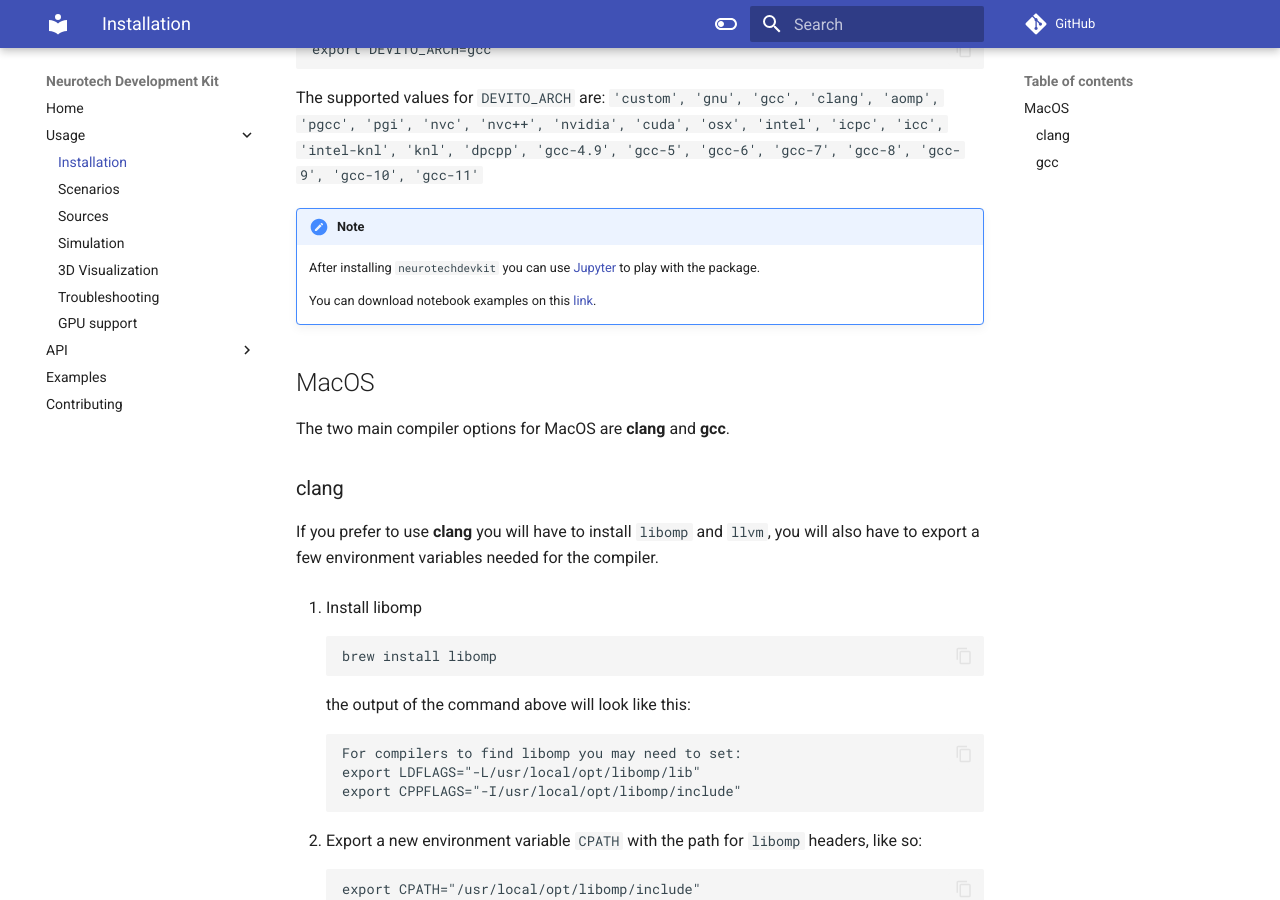
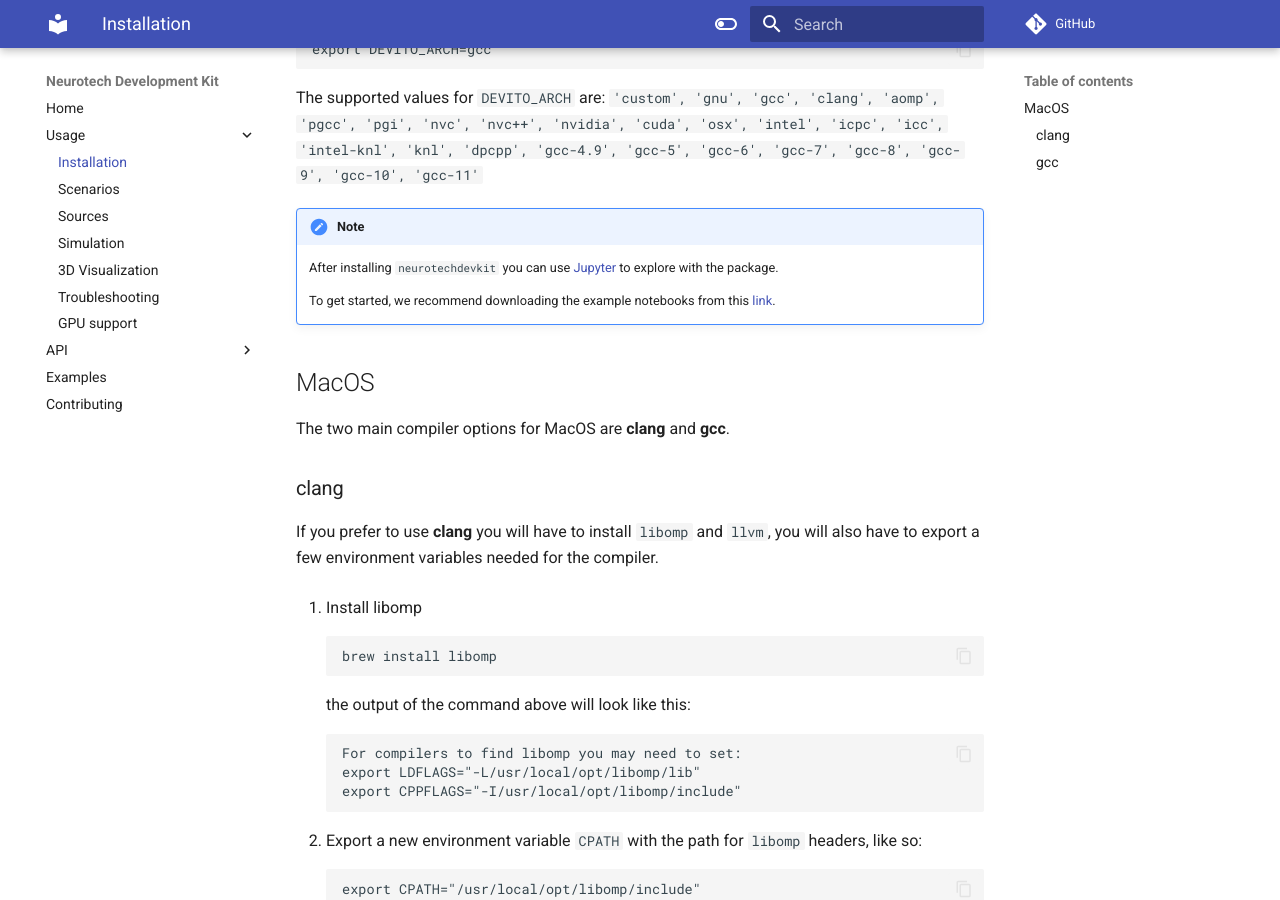
Before and after one commit to agencyenterprise/neurotechdevkit, an MkDocs documentation site: the page built from docs/usage/installation.md, in a window 1280 px wide and 900 px high, scrolled down 707 px. Built offline with MkDocs 1.6.1 and Material for MkDocs 9.7.7, drawn with Linux system fonts in a browser that asks for light colours; comment, search, counter and statistics services are not loaded.

Commit message:
update text

```diff
--- a/docs/usage/installation.md
+++ b/docs/usage/installation.md
@@ -32,9 +32,9 @@ The supported values for `DEVITO_ARCH` are: `'custom', 'gnu', 'gcc', 'clang', 'a
 
 
 !!! note
-    After installing `neurotechdevkit` you can use [Jupyter](https://jupyterlab.readthedocs.io/en/stable/) to play with the package.
+    After installing `neurotechdevkit` you can use [Jupyter](https://jupyterlab.readthedocs.io/en/stable/) to explore with the package.
 
-    You can download notebook examples on this [link](https://agencyenterprise.github.io/neurotechdevkit/generated/gallery/gallery_jupyter.zip).
+    To get started, we recommend downloading the example notebooks from this [link](https://agencyenterprise.github.io/neurotechdevkit/generated/gallery/gallery_jupyter.zip).
 
 ## MacOS
 
```
Also changed, not shown: docs/index.md (+4 -4 lines).
